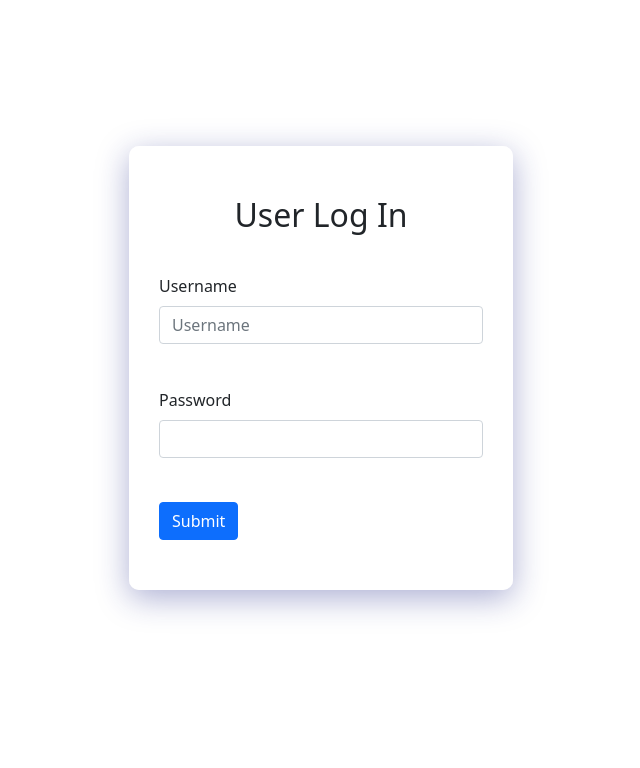
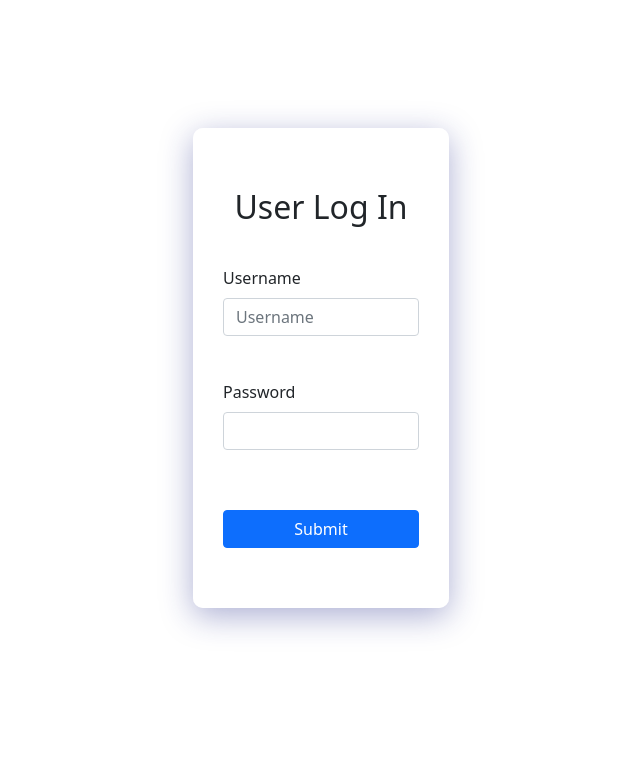
Before and after one commit to MrDreiPner/Bigly-Hotel-XAMPP, a PHP site: page /loginPage.php in a window 1280 px wide. Shown: the part 56-824 px from the top of the page, without its empty margins (319-959 px from the left). Run offline with PHP 8.4, Linux system fonts and the light colour scheme; some web fonts are replaced.

Commit message:
login adjusted

```diff
--- a/loginPage.php
+++ b/loginPage.php
@@ -81,7 +81,7 @@
                     <label class="form-label" for="Password">Password</label>
                     <input type="password" class="form-control" required name="Password"><br>
                 </div>
-                <input type="submit" class="btn btn-primary">
+                <input type="submit" id="submit" class="btn btn-primary">
             </form>
         </div>
     </div>
--- a/style.css
+++ b/style.css
@@ -31,8 +31,8 @@ img{
 }
 
 #inner-login{
-    padding: 50px 30px;
-    width: 30%;
+    padding: 60px 30px;
+    width: 20%;
     background: rgba( 255, 255, 255, 0.7 );
     box-shadow: 0 8px 32px 0 rgba( 31, 38, 135, 0.37 );
     backdrop-filter: blur( 3.5px );
@@ -53,3 +53,8 @@ img{
     flex-direction: column;
     margin-bottom: 20px;
 }
+
+#submit{
+    margin-top: 1rem;
+    width:100%;
+}
```
